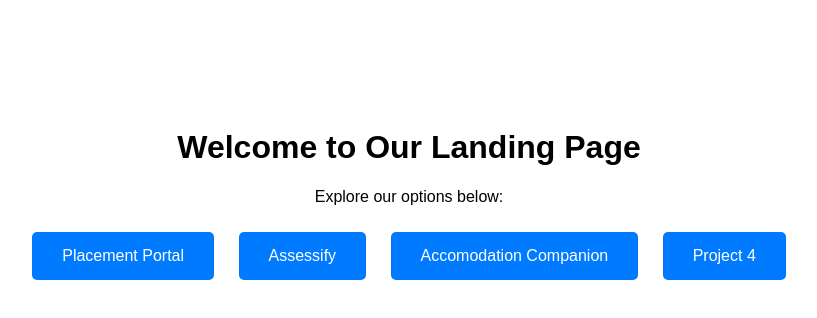
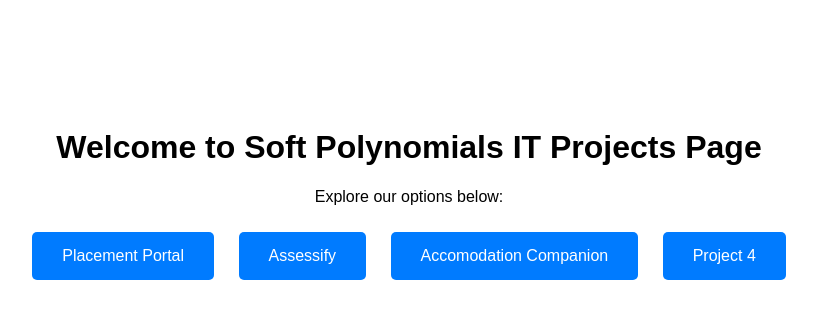
Before and after one commit to AbhishekSoftPoly/website3, a plain HTML site: page index.html in a window 1280 px wide. Shown: the whole page, without its empty margins (231-1048 px from the left). Drawn offline with Linux system fonts and the light colour scheme.

Commit message:
Update index.html

```diff
--- a/index.html
+++ b/index.html
@@ -25,7 +25,7 @@
 </style>
 </head>
 <body>
-  <h1>Welcome to Our Landing Page</h1>
+  <h1>Welcome to Soft Polynomials IT Projects Page</h1>
   <p>Explore our options below:</p>
   <div>
    <div>
```
